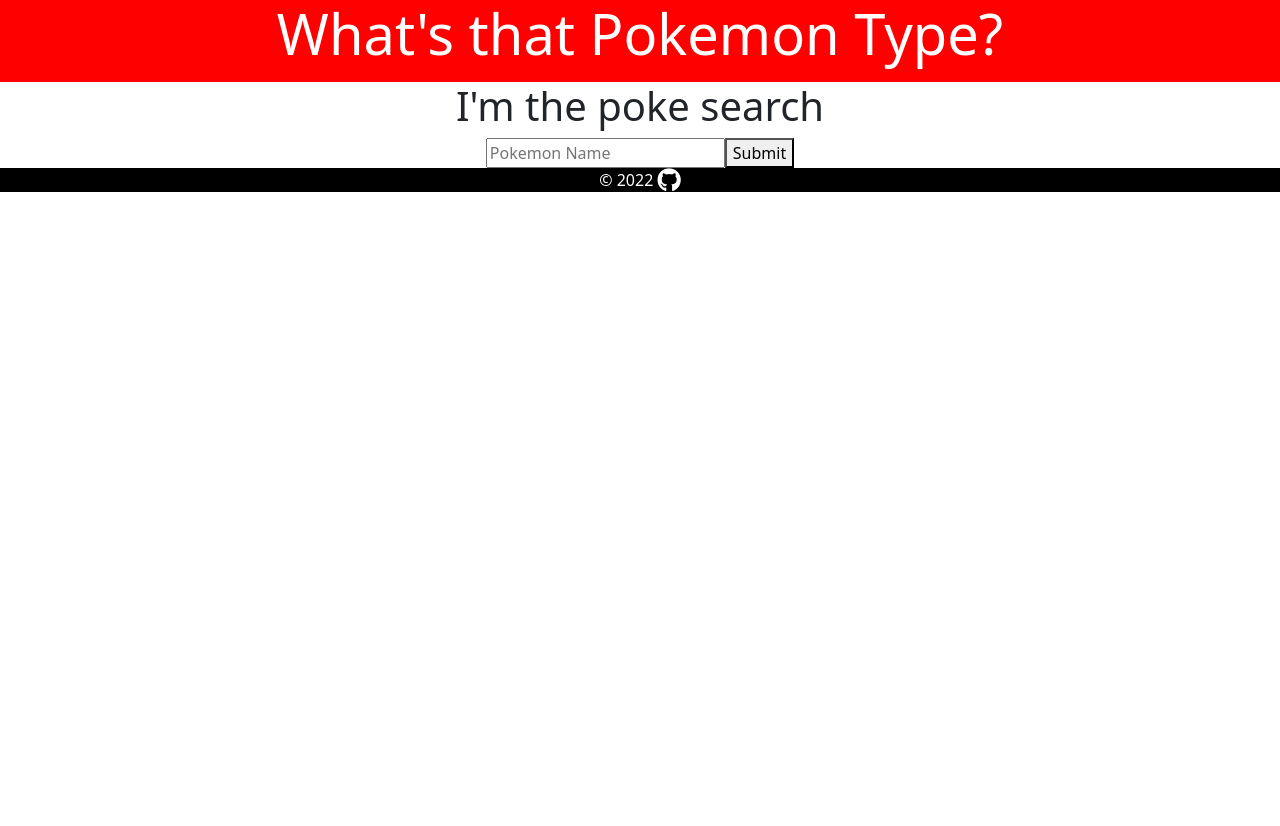
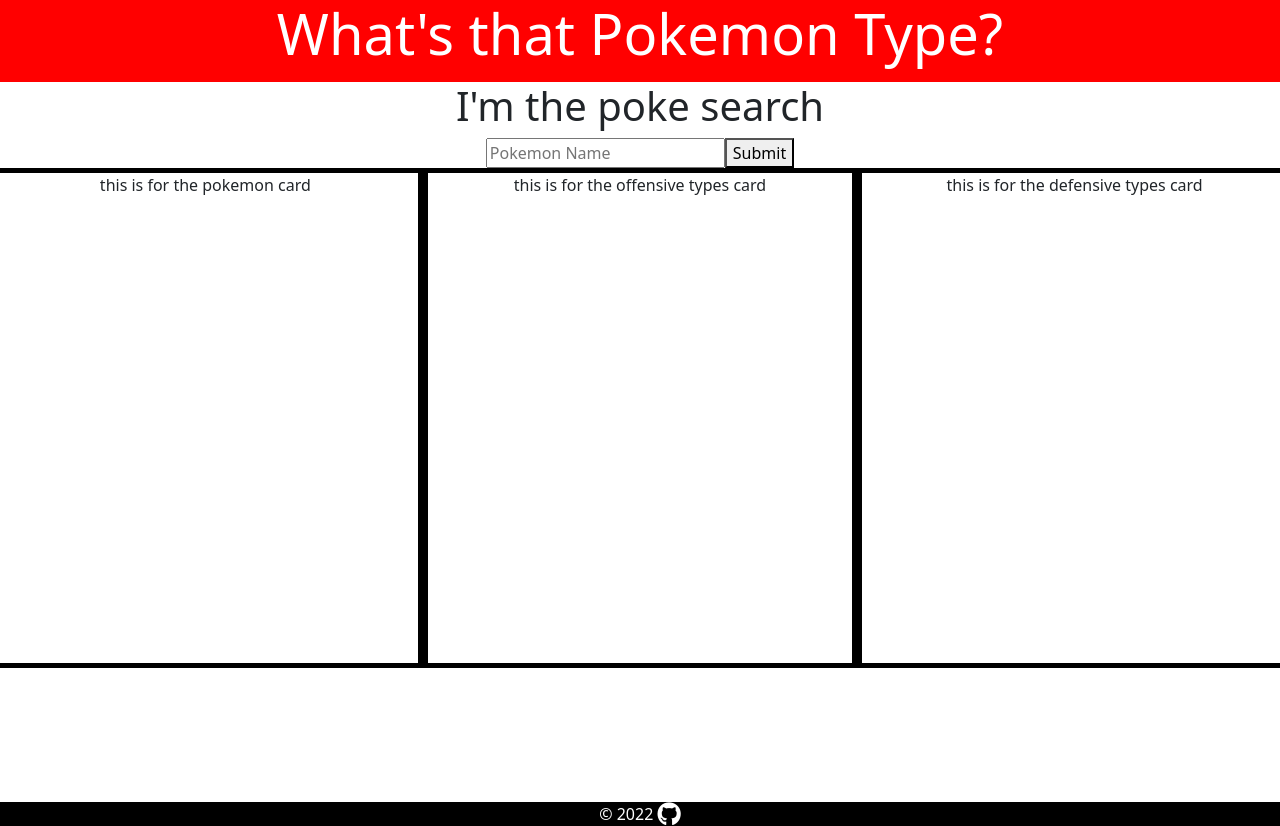
Before and after one commit to mladame/pokemon-type-index, a React (Create React App) app: page / in a window 1280 px wide. Before the commit the page ends 800 px from the top, so only its background shows below. Built offline with nearby package versions, Linux system fonts and the light colour scheme.

Commit message:
added props to send to pokeCard

```diff
--- a/src/components/Header.js
+++ b/src/components/Header.js
@@ -2,8 +2,8 @@ import React from "react";
 
 export default function Header() {
   return (
-    <div class="header jumbotron jumbotron-fluid text-center text-white">
-      <h1 class="display-4">What's that Pokemon Type?</h1>
+    <div className="header jumbotron jumbotron-fluid text-center text-white">
+      <h1 className="display-4">What's that Pokemon Type?</h1>
     </div>
   );
 }
--- a/src/components/PokeSearch.js
+++ b/src/components/PokeSearch.js
@@ -2,6 +2,11 @@ import React, { useState, useEffect } from "react";
 // import DefensiveCard from 'DefensiveCard.js';
 // import OffensiveCard from 'OffensiveCard.js';
 // import PokeCard from 'PokeCard.js';
+
+// ************ for testing purposes ************ //
+import PokeCard from "./cards/PokeCard";
+import OffensiveCard from "./cards/OffensiveCard";
+import DefensiveCard from "./cards/DefensiveCard";
 
 // function to fetch data from the apis and then make the pokemon card, offensive card, and defensive card
 
@@ -9,6 +14,7 @@ export default function PokeSearch() {
   // const for poke name input state
   const [pokeName, setPokeName] = useState("");
   const [pokeTypes, setPokeTypes] = useState([]);
+  const [pokePic, setPokePic] = useState([]);
 
   const handleInputChange = (event) => {
     // change the state
@@ -30,14 +36,14 @@ export default function PokeSearch() {
           return response.json();
         })
         .then(function (data) {
-          // console.log(data);
+          console.log(data);
 
           const types = [];
-          for (var i = 0; i < data.types.length; i++){
+          for (var i = 0; i < data.types.length; i++) {
             types.push(data.types[i].type.name);
           }
           setPokeTypes(types);
-
+          setPokePic(data.sprites.other.home.front_default);
 
           // const typeURL = `https://pokeapi.co/api/v2/type/${type}/`;
 
@@ -60,10 +66,10 @@ export default function PokeSearch() {
   useEffect(() => {
     console.log(pokeName);
     console.log(pokeTypes);
-  }, [pokeTypes])
+  }, [pokeTypes]);
 
   return (
-    <div>
+    <div className="appBody">
       <h1>I'm the poke search </h1>
       {/* form - */}
       {/* the search bar label "what's your pokemon" */}
@@ -81,6 +87,16 @@ export default function PokeSearch() {
           Submit
         </button>
       </form>
+
+      <div className="row">
+        <PokeCard pokeName={pokeName} pokeTypes={pokeTypes} pokePic={pokePic} />
+        <div className="col-12 col-md-8">
+          <div className="row">
+            <OffensiveCard />
+            <DefensiveCard />
+          </div>
+        </div>
+      </div>
     </div>
   );
 }
--- a/src/components/cards/DefensiveCard.js
+++ b/src/components/cards/DefensiveCard.js
@@ -3,7 +3,7 @@ import React from 'react';
 
 export default function DefensiveCard(types){
     return(
-        <div className="pokeCard">
+        <div className="pokeCard col-6">
             this is for the defensive types card
         </div>
     )
--- a/src/components/cards/OffensiveCard.js
+++ b/src/components/cards/OffensiveCard.js
@@ -3,7 +3,7 @@ import React from 'react';
 
 export default function OffensiveCard(types){
     return(
-        <div className="pokeCard">
+        <div className="pokeCard col-6">
             this is for the offensive types card
         </div>
     )
--- a/src/components/cards/PokeCard.js
+++ b/src/components/cards/PokeCard.js
@@ -1,16 +1,19 @@
-import React from 'react';
+import React from "react";
 
 // name , picture url, shiny url, [type1, type2]
-export default function PokeCard(name, picture, shinyPicture, types){
-    return(
-        <div className="pokeCard">
-            this is for the pokemon card
-        </div>
-    )
-
-
-
-
+export default function PokeCard({ pokeName, pokeTypes, pokePic }) {
+  return (
+    <div className="pokeCard col-12 col-md-4">
+      this is for the pokemon card
+      <h3>{pokeName}</h3>
+      <img src={pokePic} className="poke-img"></img>
+      <ul>
+        {pokeTypes.map((type) => (
+          <li>{type}</li>
+        ))}
+      </ul>
+    </div>
+  );
 }
 
 // const createPokeCard = (data) => {
--- a/src/index.css
+++ b/src/index.css
@@ -1,115 +1,96 @@
-body{
-    text-align: center!important;
+body {
+  text-align: center !important;
 }
 
-.poke-type{
+.poke-type {
   border-radius: 5px;
   border: 2px solid black;
   color: white;
   text-shadow: rgb(105, 105, 105) 1px 0 5px;
 }
 
-.pokeCard{
+.pokeCard {
   height: 500px;
   width: 350px;
   border: 5px solid black;
 }
 
-
-
-
-
-
-
-
-
-
-
-
-
-
-
-
-
-
 /* ---- POKEMON TYPES ----- */
 
-.fire-type{
-
+.fire-type {
 }
 
-.water-type{
-
+.water-type {
 }
 
-.grass-type{
-
+.grass-type {
 }
 
-.electric-type{
-
+.electric-type {
 }
 
-.ground-type{
-
+.ground-type {
 }
 
-.rock-type{
-
+.rock-type {
 }
 
-.flying-type{
-
+.flying-type {
 }
 
-.normal-type{
-
+.normal-type {
 }
 
-.psychic-type{
-
+.psychic-type {
 }
 
-.dark-type{
-
+.dark-type {
 }
 
-.ghost-type{
-
+.ghost-type {
 }
 
-.dragon-type{
-
+.dragon-type {
 }
 
-.poison-type{
-
+.poison-type {
 }
 
-.steel-type{
-
+.steel-type {
 }
 
-.bug-type{
-
+.bug-type {
 }
 
-.ice-type{
-
+.ice-type {
 }
 
-.fighting-type{
-
+.fighting-type {
 }
 
-.fairy-type{
-
+.fairy-type {
 }
 
 /* --- header */
 .header {
   background-color: red;
   padding-bottom: 7px;
+}
+
+/* --- pokeSearch */
+.appBody {
+  height: 90vh;
+}
+
+/* --- pokeCard */
+.poke-img {
+  max-width: 50%;
+  max-height: 50%;
+}
+
+/* --- offensive card / defensive card */
+li {
+  list-style: none;
 }
 
 /* --- footer */
```
Lines whose indentation alone changed are shown as unchanged.
